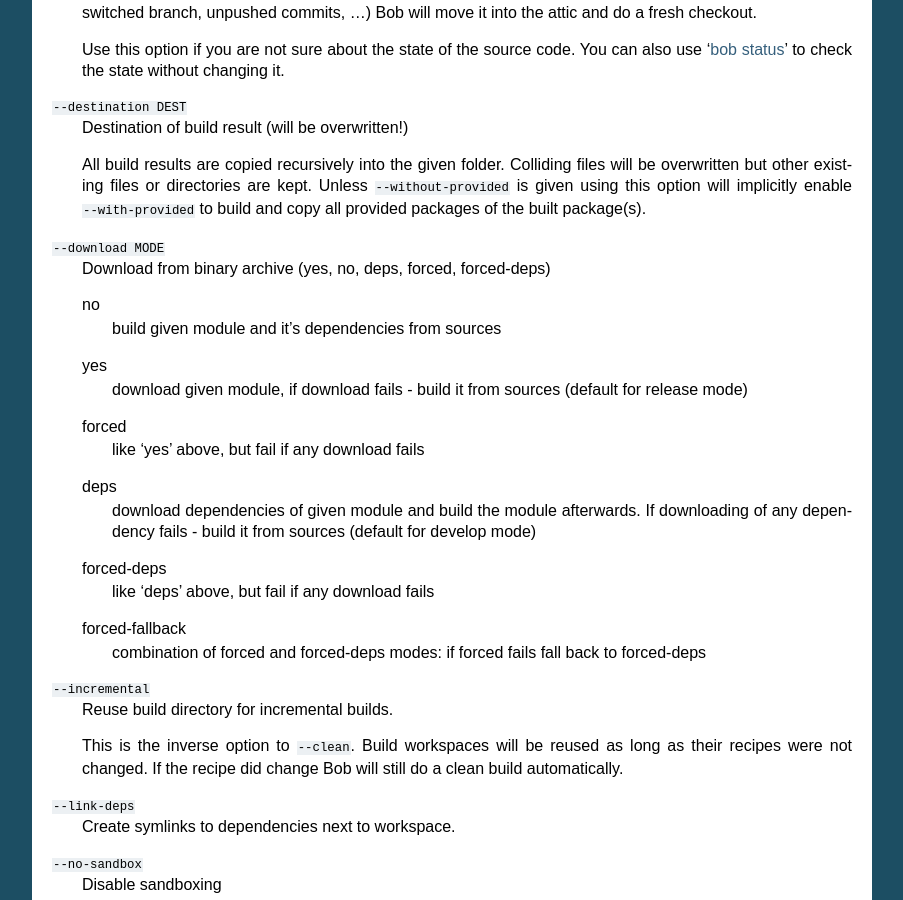
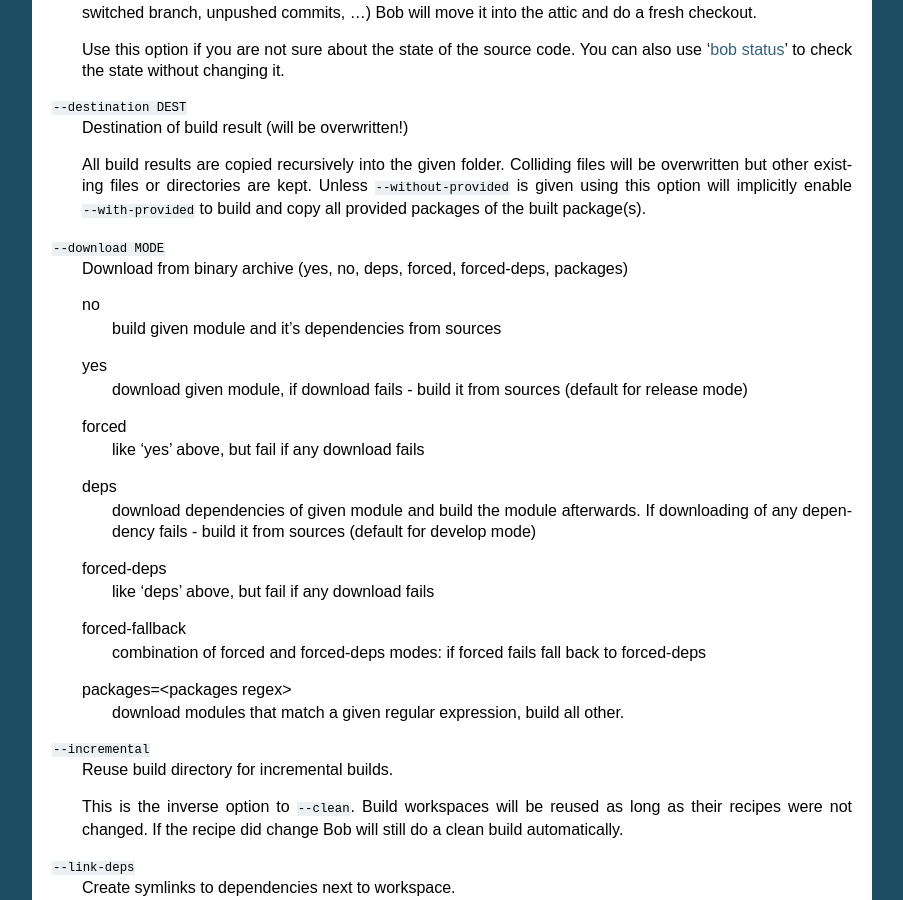
Before and after one commit to BobBuildTool/bob, a Sphinx documentation site: the page built from doc/manpages/bob-build-dev.rst, in a window 1280 px wide and 900 px high, scrolled down 570 px. Shown: the whole window, without its empty margins (198-1101 px from the left). Built offline with Sphinx 7.4.7, drawn with Linux system fonts in a browser that asks for light colours; formulas are drawn with MathJax 3; the version number could not be read and is left out.

Commit message:
doc: document packages download option

```diff
--- a/doc/manpages/bob-build-dev.rst
+++ b/doc/manpages/bob-build-dev.rst
@@ -48,7 +48,7 @@ Options
     built package(s).
 
 ``--download MODE``
-    Download from binary archive (yes, no, deps, forced, forced-deps)
+    Download from binary archive (yes, no, deps, forced, forced-deps, packages)
 
     no
       build given module and it's dependencies from sources
@@ -66,6 +66,8 @@ Options
     forced-fallback
       combination of forced and forced-deps modes: if forced fails fall back to
       forced-deps
+    packages=<packages regex>
+      download modules that match a given regular expression, build all other.
 
 ``--incremental``
     Reuse build directory for incremental builds.
--- a/doc/manpages/bob-project.rst
+++ b/doc/manpages/bob-project.rst
@@ -31,7 +31,7 @@ Options
     Use config File
 
 ``--download MODE``
-    Download from binary archive (yes, no, deps, forced, forced-deps)
+    Download from binary archive (yes, no, deps, packages)
 
     See :ref:`bob-dev(1) <manpage-dev>` for details.
 
```
